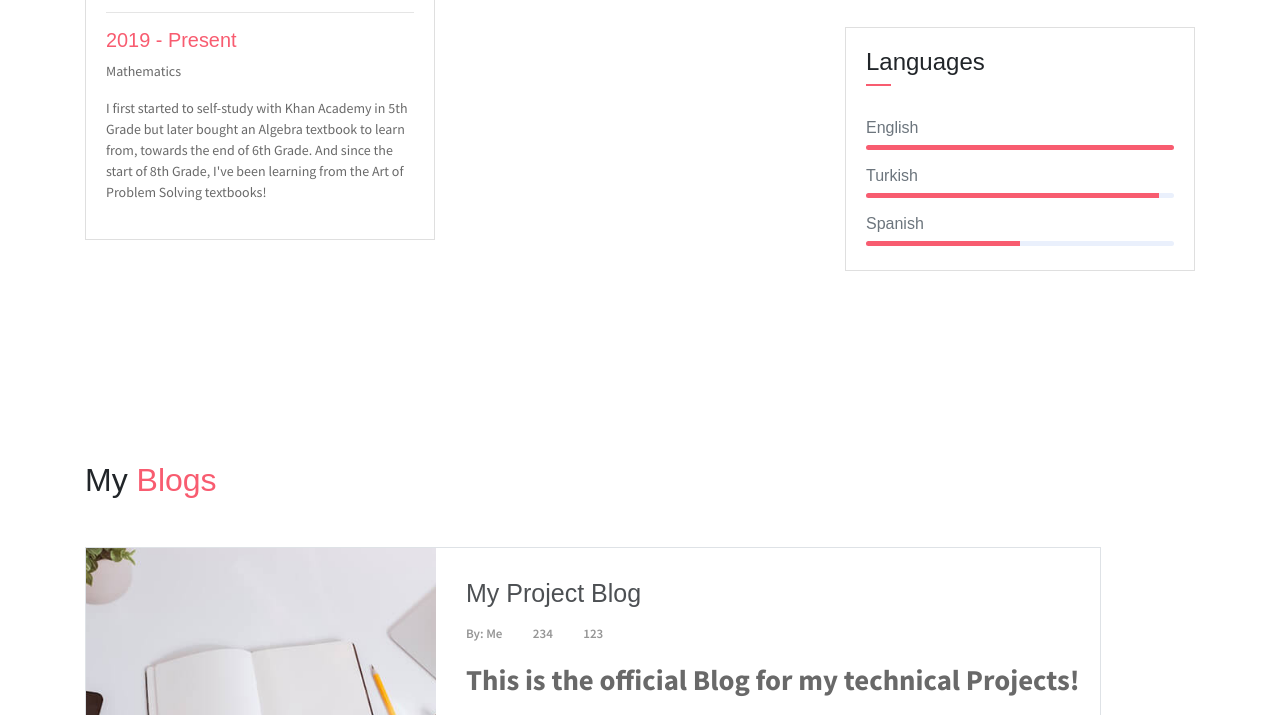
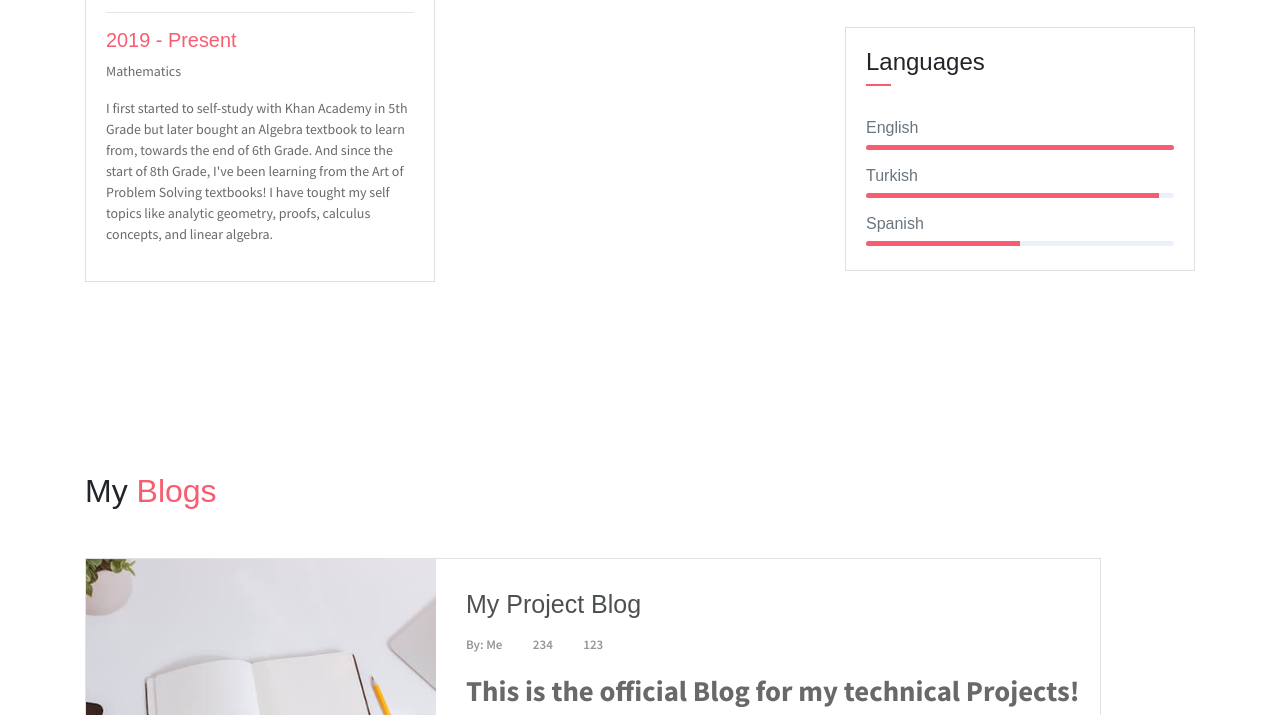
Before and after one commit to burakayy7/burakayy7.github.io, a website: page index.html in a window 1280 px wide. Shown: the part 2107-2822 px from the top of the page. Drawn offline with Linux system fonts and the light colour scheme; some packages are replaced by stand-ins of ours; some icons are missing.

Commit message:
Update index.html

```diff
--- a/index.html
+++ b/index.html
@@ -179,7 +179,8 @@
                             <hr>
                             <h6 class="title text-danger">2019 - Present</h6>
                             <P>Mathematics</P>
-                            <P class="subtitle">I first started to self-study with Khan Academy in 5th Grade but later bought an Algebra textbook to learn from, towards the end of 6th Grade. And since the start of 8th Grade, I've been learning from the Art of Problem Solving textbooks!</P>
+                            <P class="subtitle">I first started to self-study with Khan Academy in 5th Grade but later bought an Algebra textbook to learn from, towards the end of 6th Grade. And since the start of 8th Grade, I've been learning from the Art of Problem Solving textbooks! I have tought my self
+			    	topics like analytic geometry, proofs, calculus concepts, and linear algebra.</P>
                         </div>
                     </div>
                 </div>
```
